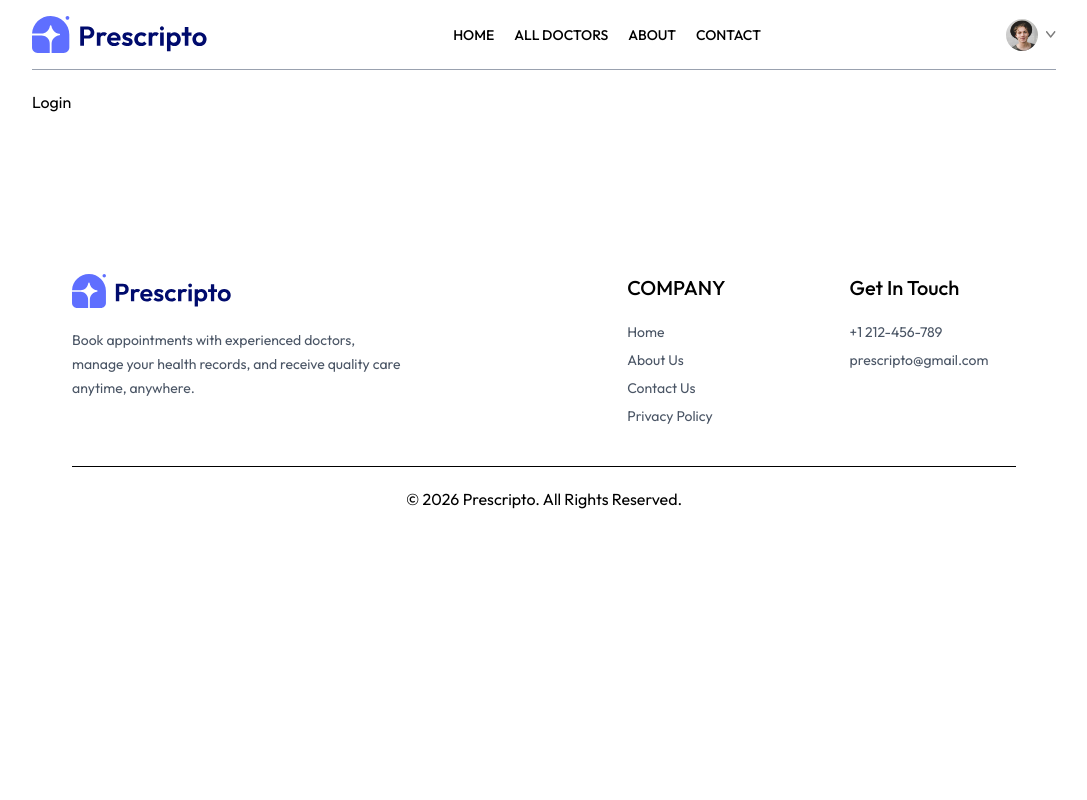
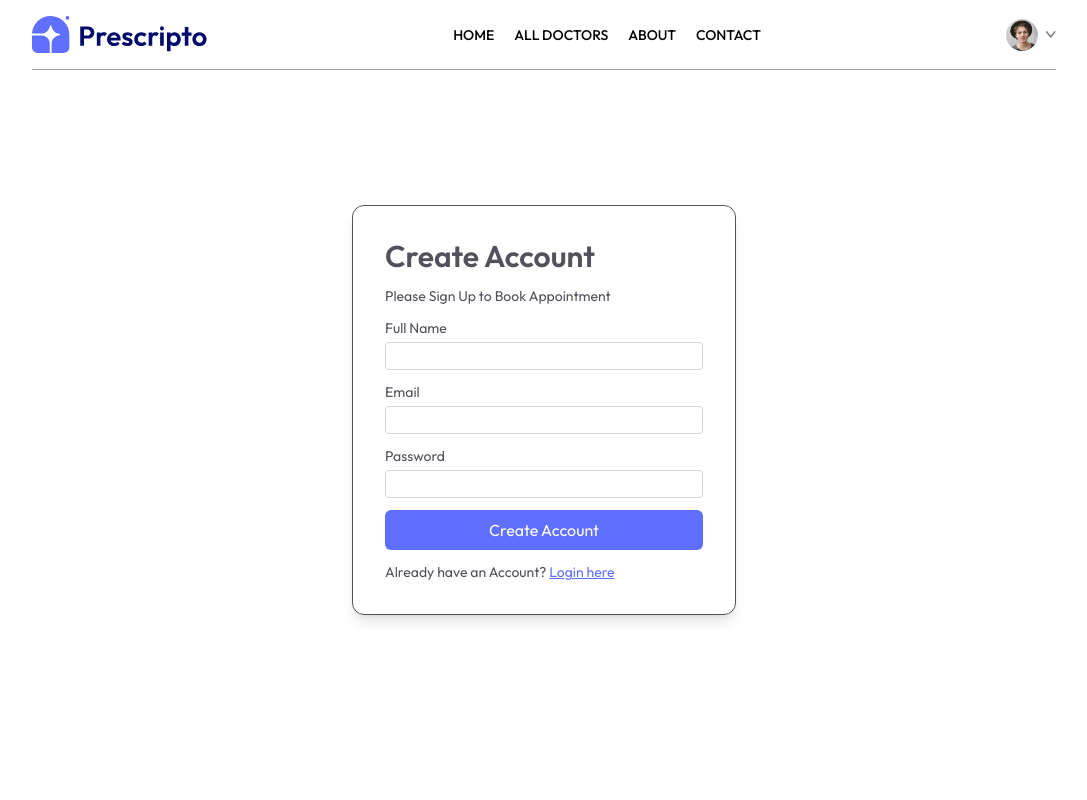
Before and after one commit to Yashi027/Prescripto, a React (Vite) app in the folder frontend/: page /login in a window 1280 px wide. Shown: the top 800 px of the page, without its empty margins (96-1183 px from the left). Built offline with nearby package versions, Linux system fonts and the light colour scheme; a web font is replaced by a local one.

Commit message:
login form

```diff
--- a/frontend/src/pages/Login.jsx
+++ b/frontend/src/pages/Login.jsx
@@ -1,8 +1,59 @@
-import React from 'react'
+import React, { useState } from 'react'
 
 const Login = () => {
+
+  const [state, setState] = useState('Sign Up')
+  const [email, setEmail] = useState('')
+  const [password, setPassword] = useState('')
+  const [name, setName] = useState('')
+
+  const onSubmitHandler = (e) => {
+    e.preventDefault();
+  }
   return (
-    <div>Login</div>
+    <form className='min-h-[80vh] flex items-center'>
+      <div className='flex flex-col gap-3 m-auto items-start p-8 min-w-[340px] sm:min-w-96 border rounded-xl text-zinc-600 text-sm shadow-lg'>
+        <p className='text-3xl font-semibold'>{state === "Sign Up" ? 'Create Account' : 'Login'}</p>
+        <p>Please {state} to Book Appointment</p>
+        {
+          state === "Sign Up" &&
+          <div className='w-full'>
+            <p>Full Name</p>
+            <input
+              type="text"
+              value={name}
+              onChange={(e) => setName(e.target.name)}
+              className='border border-zinc-300 rounded w-full mt-1 h-7 p-2' />
+          </div>
+        }
+
+        <div className='w-full'>
+          <p>Email</p>
+          <input
+            type="email"
+            value={email}
+            onChange={(e) => setName(e.target.email)}
+            className='border border-zinc-300 rounded w-full mt-1 h-7 p-2' />
+        </div>
+        <div className='w-full'>
+          <p>Password</p>
+          <input
+            type="text"
+            value={password}
+            onChange={(e) => setName(e.target.password)}
+            className='border border-zinc-300 rounded w-full mt-1 h-7 p-2' />
+        </div>
+        <button className='bg-primary text-white w-full py-2 rounded-md text-base'>
+          {state === "Sign Up" ? 'Create Account' : 'Login'}
+        </button>
+        {
+          state === "Sign Up"
+            ? <p>Already have an Account? <span onClick={() => setState('Login')} className='text-primary underline cursor-pointer'>Login here</span></p>
+            : <p>Create a new account? <span onClick={() => setState('Sign Up')} className='text-primary underline cursor-pointer'>Click here</span></p>
+        }
+
+      </div>
+    </form>
   )
 }
 
```
